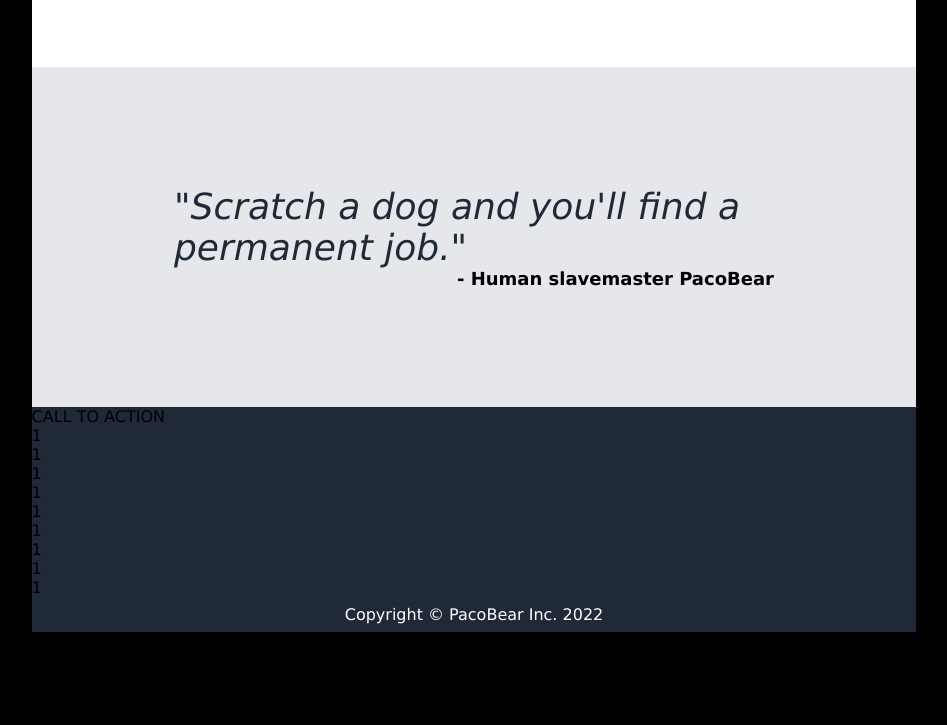
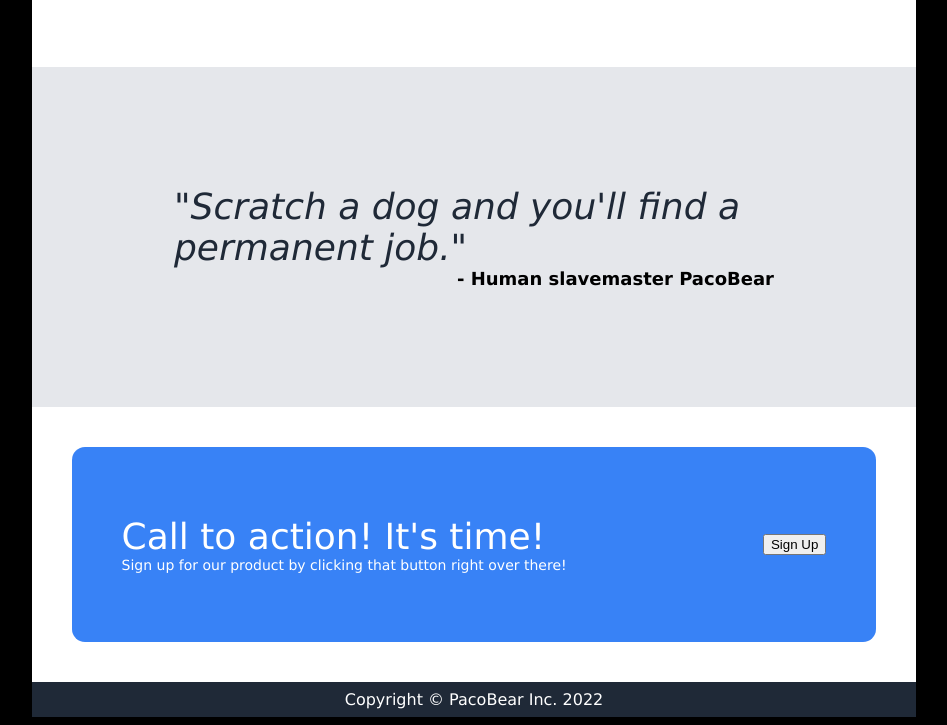
Before and after one commit to Jaakul/pacobear_top, a plain HTML site: page index.html in a window 1280 px wide. Shown: the part 1457-2182 px from the top of the page, without its empty margins (166-1113 px from the left). Before the commit the page ends 2097 px from the top, so only its background shows below. Drawn offline with Linux system fonts and the light colour scheme.

Commit message:
section 04 commit

```diff
--- a/index.html
+++ b/index.html
@@ -50,19 +50,19 @@
         <div class="container">
             <div class="img">
                 <img id="img4" src="images/banjimg1.jpg" alt="banj1" width="200" height="200">
-                <p>I loved playing in the snow up in the mountains of Idyllwild, California. </p>
+                <p id="imgp">I loved playing in the snow up in the mountains of Idyllwild, California. </p>
             </div>
             <div class="img">
                 <img id="img4" src="images/banjimg2.jpg" alt="banj1" width="200" height="200">
-                <p>Car camping with my hoomans in Aguanga, California.</p>
+                <p id="imgp">Car camping with my hoomans in Aguanga, California.</p>
             </div>
             <div class="img">
                 <img id="img4" src="images/banjimg3.jpg" alt="banj1" width="200" height="200">
-                <p>Taking a nap to the sound of waterfalls in Portland, Oregon. zzZZz</p>
+                <p id="imgp">Taking a nap to the sound of waterfalls in Portland, Oregon. zzZZz</p>
             </div>
             <div class="img">
                 <img id="img4" src="images/banjimg4.jpg" alt="banj1" width="200" height="200">
-                <p>Living the fancy life on the strip in Las Vegas, Nevada.</p>
+                <p id="imgp">Living the fancy life on the strip in Las Vegas, Nevada.</p>
             </div>
 
 
@@ -100,17 +100,16 @@ contains 2 lines with a justified right line that includes the quote-sayer-->
 
 
 
-<div class="sec4">CALL TO ACTION
+<div class="sec4">
+<div class="sec4box">
+<div class="sec4text">
+    <div style="color:white;font-size:36px">Call to action! It's time!</div>
+        <div style="color:white;font-size:14px">Sign up for our product by clicking that button right over there!</div>
+</div>
+<div class="sec4button"><button>Sign Up</button></div>
 
-<br>1
-<br>1
-<br>1
-<br>1
-<br>1
-<br>1
-<br>1
-<br>1
-<br>1
+</div>
+
 </div>
 </div>
 
--- a/stylesheet.css
+++ b/stylesheet.css
@@ -61,7 +61,6 @@ li{
     display:flex;
     flex-direction:column;
     justify-content:stretch;
-    min-height:90vh;
 }
 .sec1 {
     background-color:#1f2937;
@@ -125,7 +124,7 @@ li{
     border-radius:25px 25px 0px 0px
 
 }
-p{
+#imgp{
     padding:10px;
 }
 
@@ -165,11 +164,30 @@ p{
     display:flex;
     justify-content:right;
 }
-*/
+
 
 
 .sec4 {
     background-color:white;
+    display:flex;
+        height:275px;
+        justify-content:center;
+
+}
+.sec4text{
+    display:flex;
+    flex-direction:column;
+    justify-content:center;
+}
+.sec4box{
+    background-color:#3882F6;
+    border-radius:13px;
+    width:800px;
+    display:flex;
+    justify-content:space-between;
+    align-items:center;
+    padding: 50px;
+    margin:40px;
 }
 
 .footer{
```
